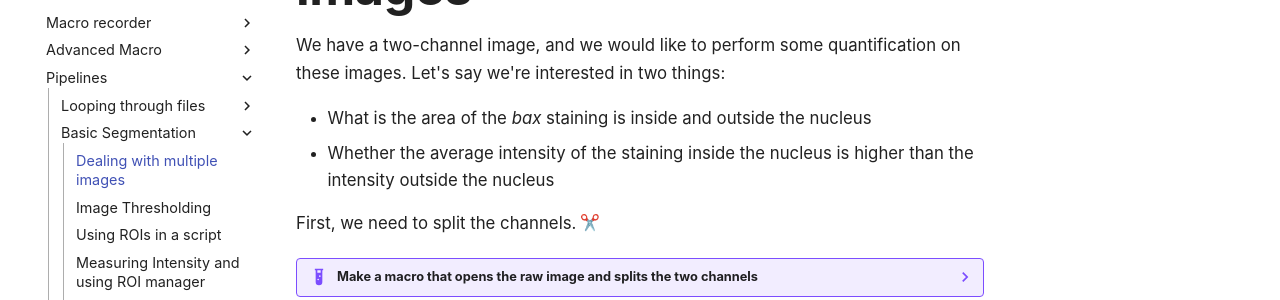
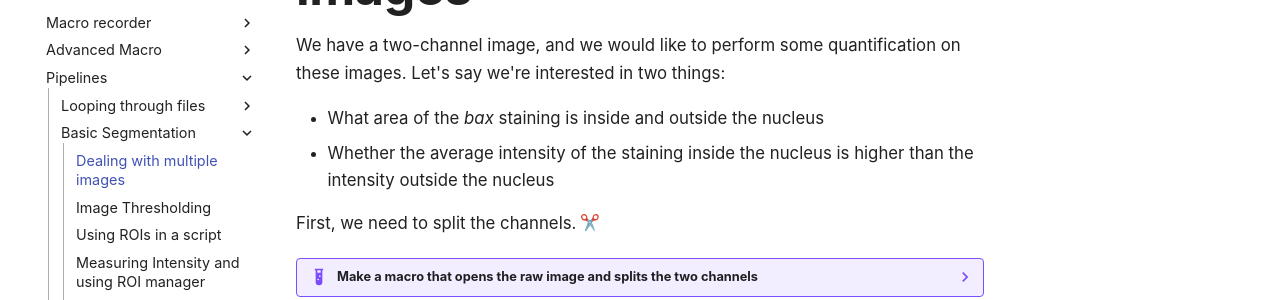
Before and after one commit to nobias-fht/advanced-scripting, an MkDocs documentation site: the page built from docs/course/pipelines/basic_segmentation/multiple_image_windows.md, in a window 1280 px wide and 974 px high. Shown: the part 246-546 px from the top of the window. Built offline with MkDocs 1.6.1 and Material for MkDocs 9.7.7, drawn with Linux system fonts in a browser that asks for light colours; emoji names are drawn with the system emoji font.

Commit message:
fix typo

```diff
--- a/docs/course/pipelines/basic_segmentation/multiple_image_windows.md
+++ b/docs/course/pipelines/basic_segmentation/multiple_image_windows.md
@@ -8,7 +8,7 @@ tags:
 We have a two-channel image, and we would like to perform some quantification on
 these images. Let's say we're interested in two things:
 
-* What is the area of the *bax* staining is inside and outside the nucleus
+* What area of the *bax* staining is inside and outside the nucleus
 * Whether the average intensity of the staining inside the nucleus is higher
 than the intensity outside the nucleus
 
```
